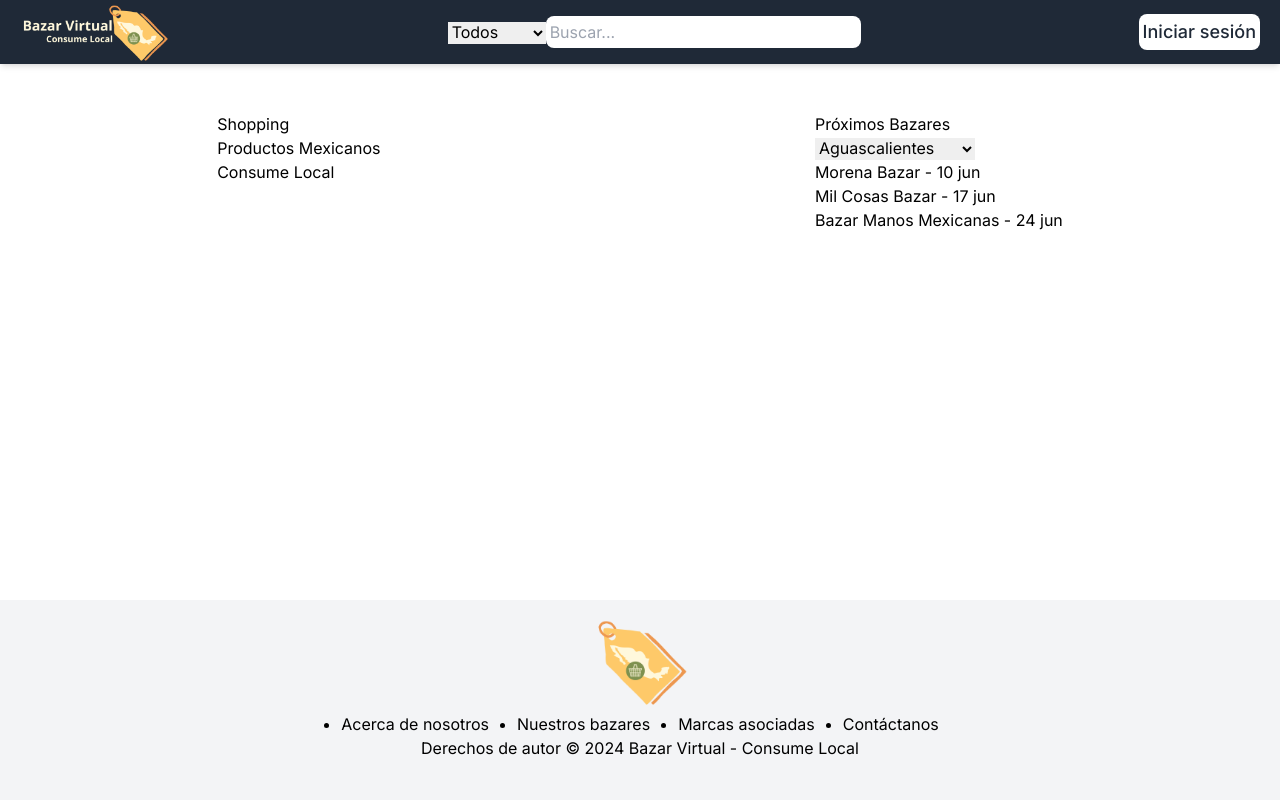
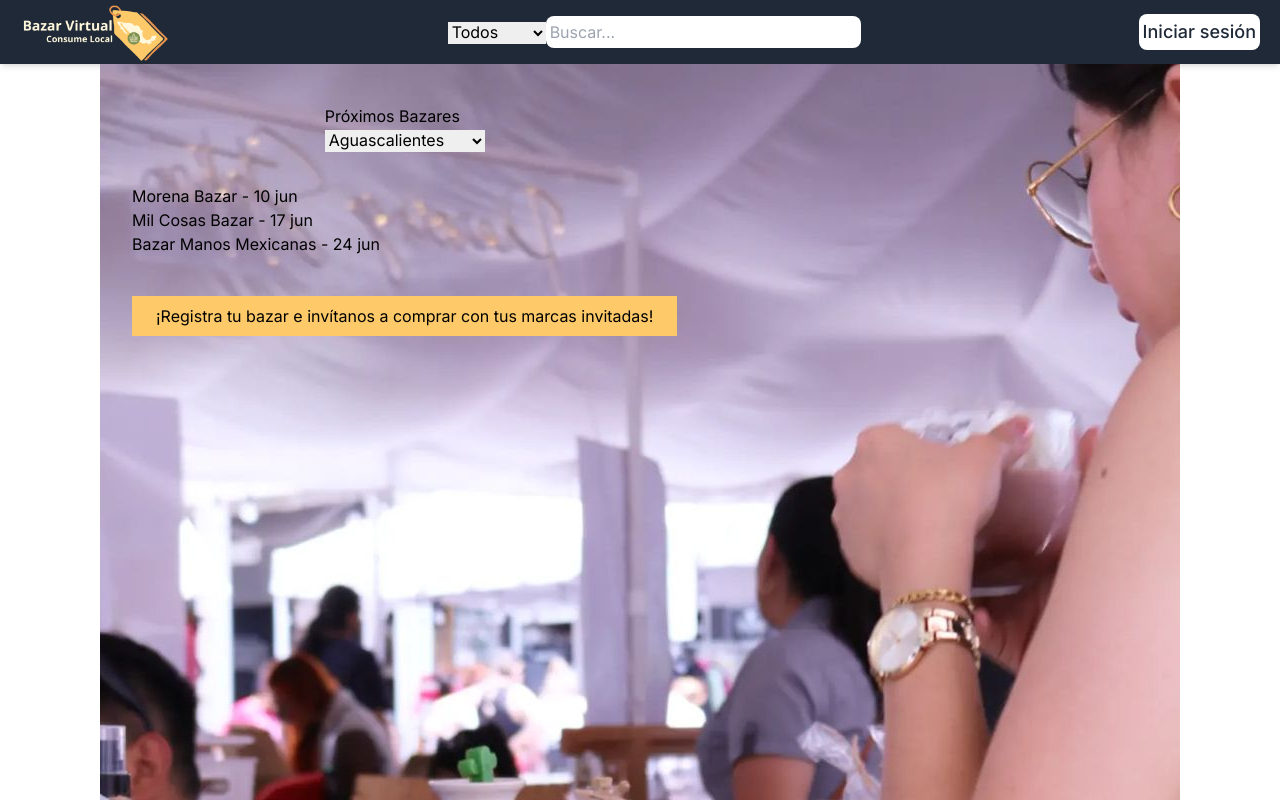
Before and after one commit to geranhuns/bazar-virtual, a Next.js app: page / in a window 1280 px wide. Shown: the top 800 px of the page. Built offline with nearby package versions, Linux system fonts and the light colour scheme.

Commit message:
fixed footer to bottom and added info to home

```diff
--- a/src/app/page.js
+++ b/src/app/page.js
@@ -1,62 +1,9 @@
-import Button from "@/components/Button/button";
-import Dropdown from "@/components/Dropdown/Dropdown";
-
-const estadosDeMexico = [
-  "Aguascalientes",
-  "Baja California",
-  "Baja California Sur",
-  "Campeche",
-  "Chiapas",
-  "Chihuahua",
-  "Coahuila",
-  "Colima",
-  "Ciudad de México",
-  "Durango",
-  "Guanajuato",
-  "Guerrero",
-  "Hidalgo",
-  "Jalisco",
-  "México",
-  "Michoacán",
-  "Morelos",
-  "Nayarit",
-  "Nuevo León",
-  "Oaxaca",
-  "Puebla",
-  "Querétaro",
-  "Quintana Roo",
-  "San Luis Potosí",
-  "Sinaloa",
-  "Sonora",
-  "Tabasco",
-  "Tamaulipas",
-  "Tlaxcala",
-  "Veracruz",
-  "Yucatán",
-  "Zacatecas",
-];
-
-console.log(estadosDeMexico);
+import RegistraTuBazar from "@/components/HomeBanners/RegistraTuBazar";
 
 export default function Home() {
   return (
-    <main className="flex mt-28 justify-around">
-      <div className="advertising-left ">
-        <ul>
-          <li>Shopping</li>
-          <li>Productos Mexicanos</li>
-          <li>Consume Local</li>
-        </ul>
-      </div>
-      <div>
-        <h3>Próximos Bazares</h3>
-        <Dropdown options={estadosDeMexico} />
-        <ul>
-          <li>Morena Bazar - 10 jun</li>
-          <li>Mil Cosas Bazar - 17 jun</li>
-          <li>Bazar Manos Mexicanas - 24 jun</li>
-        </ul>
-      </div>
+    <main className="flex mt-16 justify-around  mx-auto  lg:max-w-7xl ">
+      <RegistraTuBazar />
     </main>
   );
 }
--- a/src/components/Footer/Footer.js
+++ b/src/components/Footer/Footer.js
@@ -1,14 +1,14 @@
 import LogoTag from "../Logos/LogoTag";
 export default function Footer() {
   return (
-    <footer className="text-center absolute bottom-0 w-full bg-gray-100 pb-10 pt-3">
+    <footer className="text-center w-full bg-gray-100 pb-10 pt-3 mt-auto">
       <div className="footer-content">
         <div className="footer-logo flex justify-center">
           <LogoTag width="100" />
         </div>
 
-        <div className="footer-links">
-          <ul className="flex justify-center gap-7 list-disc">
+        <div className="footer-links px-6">
+          <ul className="flex  flex-wrap justify-center gap-6 list-disc">
             <li>
               <a href="#">Acerca de nosotros</a>
             </li>
@@ -24,7 +24,7 @@ export default function Footer() {
           </ul>
         </div>
       </div>
-      <div className="footer-copyright">
+      <div className="footer-copyright pt-2">
         <p>Derechos de autor © 2024 Bazar Virtual - Consume Local</p>
       </div>
     </footer>
--- /dev/null
+++ b/src/components/HomeBanners/RegistraTuBazar.js
@@ -0,0 +1,70 @@
+"use client";
+import Dropdown from "../Dropdown/Dropdown";
+import Image from "next/image";
+const estadosDeMexico = [
+  "Aguascalientes",
+  "Baja California",
+  "Baja California Sur",
+  "Campeche",
+  "Chiapas",
+  "Chihuahua",
+  "Coahuila",
+  "Colima",
+  "Ciudad de México",
+  "Durango",
+  "Guanajuato",
+  "Guerrero",
+  "Hidalgo",
+  "Jalisco",
+  "México",
+  "Michoacán",
+  "Morelos",
+  "Nayarit",
+  "Nuevo León",
+  "Oaxaca",
+  "Puebla",
+  "Querétaro",
+  "Quintana Roo",
+  "San Luis Potosí",
+  "Sinaloa",
+  "Sonora",
+  "Tabasco",
+  "Tamaulipas",
+  "Tlaxcala",
+  "Veracruz",
+  "Yucatán",
+  "Zacatecas",
+];
+
+export default function RegistraTuBazar() {
+  return (
+    <div className="relative flex justify-center ">
+      <div className="h-5/6 pb-16 ">
+        <Image
+          src="/temporaryImages/bazarpic.jpg"
+          alt="bazar-pic"
+          width={1080}
+          height={1351}
+        />
+      </div>
+
+      <div className="flex flex-col pt-10 px-8 absolute top-0 left-0">
+        <div className="self-center">
+          <h3>Próximos Bazares</h3>
+          <Dropdown options={estadosDeMexico} />
+        </div>
+        <ul className="pt-8">
+          <li>Morena Bazar - 10 jun</li>
+          <li>Mil Cosas Bazar - 17 jun</li>
+          <li>Bazar Manos Mexicanas - 24 jun</li>
+        </ul>
+        <div className="bg-yellow-bazar py-2 px-6 mt-10">
+          <p>
+            ¡<a href="/register">Registra</a> tu bazar e invítanos a comprar con
+            tus marcas invitadas!
+          </p>
+        </div>
+      </div>
+    </div>
+  );
+}
```
Also changed, not shown: public/temporaryImages/bazarpic.jpg (added).
